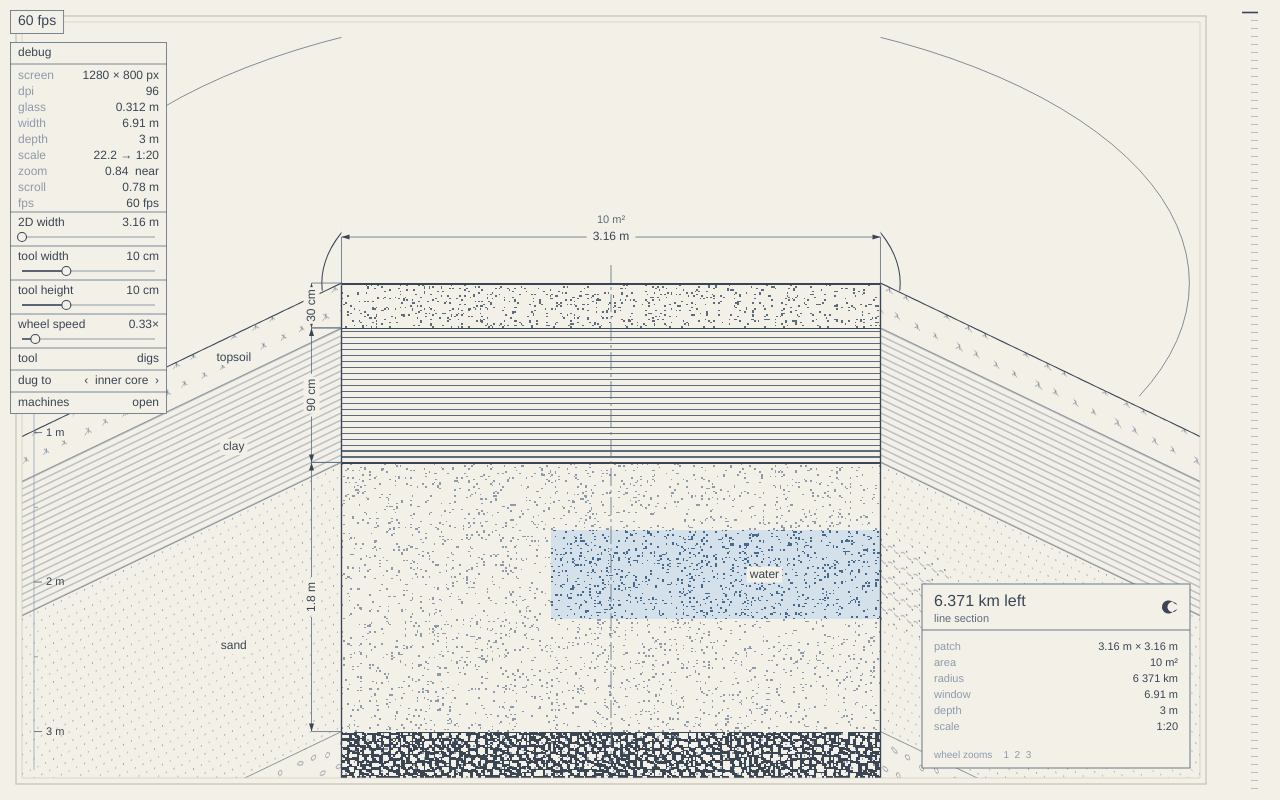
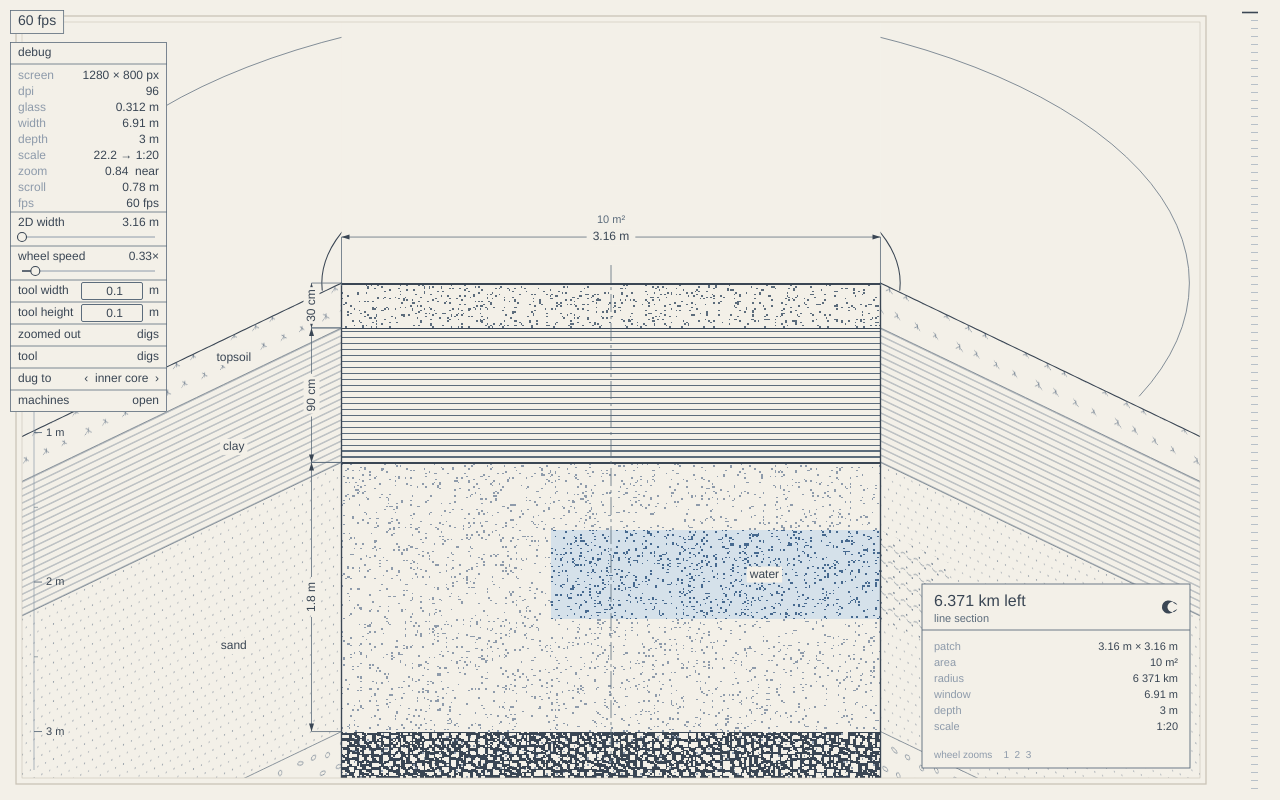
Before and after one commit to Sebastians-AI-Bot/6371km-left, a plain HTML site: page opus-merge/index.html in a window 1280 px wide. Drawn offline with Linux system fonts and the light colour scheme.

Commit message:
opus-merge: tool works at any zoom (debug toggle), tool width/height as metre fields
Co-authored-by: Sebastians-AI-Bot <Sebastians-AI-Bot@users.noreply.github.com>

```diff
--- a/opus-merge/index.html
+++ b/opus-merge/index.html
@@ -18,6 +18,20 @@
     cursor: crosshair;
     touch-action: none;
   }
+  /* Tool size fields; zoom.js places them on the debug panel. */
+  .tool-size {
+    position: fixed;
+    display: none;
+    box-sizing: border-box;
+    width: 62px;
+    height: 18px;
+    padding: 0 4px;
+    border: 1px solid;
+    border-radius: 2px;
+    background: transparent;
+    font: 12px ui-sans-serif, "Helvetica Neue", Helvetica, Arial, sans-serif;
+    text-align: right;
+  }
 </style>
 <script>
 /* Apply a saved dark ground before the first paint. The colour is the
@@ -36,6 +50,8 @@
 </head>
 <body>
 <canvas id="sheet" aria-label="Line section from a 10 square metre patch out to a cut through the Earth"></canvas>
+<input class="tool-size" id="toolW" type="number" min="0.01" max="10" step="0.01" aria-label="Tool width in metres">
+<input class="tool-size" id="toolH" type="number" min="0.01" max="10" step="0.01" aria-label="Tool height in metres">
 <script src="../dig/sim.js"></script>
 <script src="../dig/paint.js"></script>
 <script src="ground.js"></script>
--- a/opus-merge/zoom.js
+++ b/opus-merge/zoom.js
@@ -107,6 +107,8 @@
   var toolW = 10;
   var toolH = 10;
   var destroyTool = false;
+  /* Off, the tool only works once the cells are drawn. */
+  var digFar = true;
   var digHover = null;
   var digReach = { key: "", ok: false, at: 0 };
   var simLast = 0;
@@ -2068,6 +2070,7 @@
   var debugHit = null;
   var machinesHit = null;
   var toolModeHit = null;
+  var digFarHit = null;
   var digUpHit = null;
   var digDownHit = null;
   /* Shift turns the wheel at 1×, whatever the slider says. */
@@ -2082,18 +2085,6 @@
       text: function (w) { return formatLength(w); }
     },
     {
-      label: "tool width", min: 0.01, max: 10,
-      get: function () { return toolW / 100; },
-      set: function (m) { toolW = clamp(Math.round(m * 100), 1, 1000); },
-      text: function (m) { return formatLength(m); }
-    },
-    {
-      label: "tool height", min: 0.01, max: 10,
-      get: function () { return toolH / 100; },
-      set: function (m) { toolH = clamp(Math.round(m * 100), 1, 1000); },
-      text: function (m) { return formatLength(m); }
-    },
-    {
       label: "wheel speed", min: 0.25, max: 4,
       get: function () { return wheelSpeed; },
       set: function (k) { wheelSpeed = k; },
@@ -2102,6 +2093,32 @@
   ];
   var sliderHits = [];
   var sliderDrag = null;
+
+  /* Tool size fields in metres, laid over the debug panel. */
+  function sizeField(id, get, set) {
+    var el = document.getElementById(id);
+    el.value = get() / 100;
+    el.addEventListener("input", function () {
+      var m = Number(el.value);
+      if (m > 0) set(clamp(Math.round(m * 100), 1, 1000));
+    });
+    el.addEventListener("change", function () { el.value = get() / 100; });
+    return { el: el, at: "" };
+  }
+  var toolWField = sizeField("toolW", function () { return toolW; }, function (cm) { toolW = cm; });
+  var toolHField = sizeField("toolH", function () { return toolH; }, function (cm) { toolH = cm; });
+
+  function placeField(f, x, y, show) {
+    var at = show ? x + "," + y + "," + INK : "";
+    if (at === f.at) return;
+    f.at = at;
+    f.el.style.display = show ? "block" : "none";
+    if (!show) return;
+    f.el.style.left = x + "px";
+    f.el.style.top = y + "px";
+    f.el.style.color = INK;
+    f.el.style.borderColor = MID;
+  }
 
   function sliderT(sl) {
     return Math.log(sl.get() / sl.min) / Math.log(sl.max / sl.min);
@@ -2143,12 +2160,16 @@
     var controlH = 22;
     var sliderH = 34;
     var w = Math.ceil(maxW + pad * 2);
-    var h = debugOpen ? headH + 4 + rows.length * rowH + SLIDERS.length * sliderH + controlH * 3 : headH;
+    var h = debugOpen ? headH + 4 + rows.length * rowH + SLIDERS.length * sliderH + controlH * 6 : headH;
     var x = 10;
     var y = 42;
     debugHit = { x: x, y: y, w: w, h: headH };
     machinesHit = debugOpen ? { x: x, y: y + h - controlH, w: w, h: controlH } : null;
     toolModeHit = debugOpen ? { x: x, y: y + h - controlH * 3, w: w, h: controlH } : null;
+    digFarHit = debugOpen ? { x: x, y: y + h - controlH * 4, w: w, h: controlH } : null;
+    var fieldY = y + h - controlH * 6;
+    placeField(toolWField, x + w - pad - 78, fieldY + 2, debugOpen);
+    placeField(toolHField, x + w - pad - 78, fieldY + controlH + 2, debugOpen);
     var digY = y + h - controlH * 2;
     digUpHit = debugOpen ? { x: x + w - pad - ctx.measureText(digText).width - 4, y: digY, w: 22, h: controlH } : null;
     digDownHit = debugOpen ? { x: x + w - pad - 18, y: digY, w: 22, h: controlH } : null;
@@ -2232,6 +2253,12 @@
     ctx.lineTo(x + w, machinesHit.y);
     ctx.moveTo(x, toolModeHit.y);
     ctx.lineTo(x + w, toolModeHit.y);
+    ctx.moveTo(x, digFarHit.y);
+    ctx.lineTo(x + w, digFarHit.y);
+    ctx.moveTo(x, fieldY);
+    ctx.lineTo(x + w, fieldY);
+    ctx.moveTo(x, fieldY + controlH);
+    ctx.lineTo(x + w, fieldY + controlH);
     ctx.stroke();
     setFont(12, 500);
     ctx.fillStyle = INK;
@@ -2250,6 +2277,16 @@
     ctx.fillText("tool", x + pad, toolModeHit.y + controlH / 2);
     ctx.textAlign = "right";
     ctx.fillText(destroyTool ? "destroys all" : "digs", x + w - pad, toolModeHit.y + controlH / 2);
+    ctx.textAlign = "left";
+    ctx.fillText("zoomed out", x + pad, digFarHit.y + controlH / 2);
+    ctx.textAlign = "right";
+    ctx.fillText(digFar ? "digs" : "no tool", x + w - pad, digFarHit.y + controlH / 2);
+    ctx.textAlign = "left";
+    ctx.fillText("tool width", x + pad, fieldY + controlH / 2);
+    ctx.fillText("tool height", x + pad, fieldY + controlH * 1.5);
+    ctx.textAlign = "right";
+    ctx.fillText("m", x + w - pad, fieldY + controlH / 2);
+    ctx.fillText("m", x + w - pad, fieldY + controlH * 1.5);
     ctx.restore();
   }
 
@@ -2612,20 +2649,35 @@
     return digReach.ok;
   }
 
+  function inWindow(fp) {
+    var ring = DIG.RING;
+    return fp.x0 >= ring && fp.y0 >= ring && fp.x1 < DIG.W - ring && fp.y1 < DIG.H - ring;
+  }
+
+  /* Outside the window only the untouched ground is known. */
+  var genCell = { mat: 0, flag: 0, shade: 0, clump: 0 };
+  function groundAt(c) {
+    var o = DIG.origin();
+    DIG.world.cell(o.x + Math.floor(c.x), o.y + Math.floor(c.y), genCell);
+    return { mat: genCell.mat, name: DIG.NAMES[genCell.mat] + (genCell.flag & DIG.WET ? " (wet)" : ""), hitsLeft: 1 };
+  }
+
   function drawDigHover(v) {
-    if (!digHover || pan || modalOpen || digLook(v.px) < 0.5) return;
+    if (!digHover || pan || modalOpen || hitRect(debugBox, digHover.x, digHover.y)) return;
+    if (!digFar && digLook(v.px) < 0.5) return;
     var c = digCellAt(v, digHover.x, digHover.y);
     if (!c) return;
     var fp = DIG.footprint(c.x, c.y, toolW, toolH);
-    var ok = digReachOf(fp);
+    var inside = inWindow(fp);
+    var ok = !inside || digReachOf(fp);
     var x0 = c.f.sx(fp.x0), y0 = c.f.sy(fp.y0);
     var x1 = c.f.sx(fp.x1 + 1), y1 = c.f.sy(fp.y1 + 1);
     ctx.save();
     ctx.strokeStyle = ok ? INK : FAINT;
     ctx.lineWidth = 1;
     ctx.setLineDash(ok ? [] : [3, 3]);
-    ctx.strokeRect(Math.round(x0) + 0.5, Math.round(y0) + 0.5, Math.max(1, Math.round(x1 - x0)), Math.max(1, Math.round(y1 - y0)));
-    var here = DIG.at(c.x, c.y);
+    ctx.strokeRect(Math.round(x0) + 0.5, Math.round(y0) + 0.5, Math.max(3, Math.round(x1 - x0)), Math.max(3, Math.round(y1 - y0)));
+    var here = inside ? DIG.at(c.x, c.y) : groundAt(c);
     var parts = [];
     if (here && here.mat !== DIG.AIR) {
       parts.push(here.name + (ok && !destroyTool && here.hitsLeft > 1 ? ", " + here.hitsLeft + " hits" : ""));
@@ -2646,14 +2698,22 @@
     ctx.restore();
   }
 
+  /* Zoomed out the window is not under the view, so it is moved to the
+     click first. */
   function digAt(sx, sy) {
     var v = viewOf(currentWorldW());
-    if (digLook(v.px) < 0.5) return false;
+    if (!digFar && digLook(v.px) < 0.5) return false;
     var c = digCellAt(v, sx, sy);
     if (!c) return false;
-    if (DIG.dig(c.x, c.y, toolW, toolH, destroyTool).ok) {
-      var o = DIG.origin();
-      var fp = DIG.footprint(c.x, c.y, toolW, toolH);
+    var o = DIG.origin();
+    var wx = o.x + c.x, wy = o.y + c.y;
+    if (!inWindow(DIG.footprint(c.x, c.y, toolW, toolH))) {
+      DIG.slide(Math.round((c.x - DIG.W / 2) / DIG.CS), Math.round((c.y - DIG.H / 2) / DIG.CS));
+      o = DIG.origin();
+    }
+    var cx = wx - o.x, cy = wy - o.y;
+    if (DIG.dig(cx, cy, toolW, toolH, destroyTool).ok) {
+      var fp = DIG.footprint(cx, cy, toolW, toolH);
       var reach = Math.max(Math.abs(o.x + fp.x0), Math.abs(o.x + fp.x1 + 1)) / 100;
       faceGoal = clamp(Math.max(faceGoal, reach + FACE_ROOM), FACE_MIN / 2, FACE_MAX / 2);
     }
@@ -4114,7 +4174,7 @@
       canvas.style.cursor = "ew-resize";
       return;
     }
-    if (pointerOnDebug(p.x, p.y) || hitRect(machinesHit, p.x, p.y) || hitRect(toolModeHit, p.x, p.y) || pointerOnTheme(p.x, p.y) ||
+    if (pointerOnDebug(p.x, p.y) || hitRect(machinesHit, p.x, p.y) || hitRect(toolModeHit, p.x, p.y) || hitRect(digFarHit, p.x, p.y) || pointerOnTheme(p.x, p.y) ||
       hitRect(digUpHit, p.x, p.y) || hitRect(digDownHit, p.x, p.y)) {
       canvas.style.cursor = "pointer";
       return;
@@ -4130,6 +4190,7 @@
   });
 
   window.addEventListener("mousedown", function (event) {
+    if (event.target.tagName === "INPUT") return;
     var p = pointerXY(event);
     if ((event.button === 1 || event.button === 2) && !modalOpen) {
       pan = { x: p.x, y: p.y, panX: panX, top: viewOf(currentWorldW()).top };
@@ -4148,6 +4209,11 @@
       event.preventDefault();
       return;
     }
+    if (hitRect(digFarHit, p.x, p.y)) {
+      digFar = !digFar;
+      event.preventDefault();
+      return;
+    }
     if (hitRect(machinesHit, p.x, p.y)) {
       modalOpen = true;
       event.preventDefault();
@@ -4177,6 +4243,7 @@
       event.preventDefault();
       return;
     }
+    if (debugOpen && hitRect(debugBox, p.x, p.y)) return;
     if (!pointerOnStrip(p.x, p.y)) {
       if (digAt(p.x, p.y)) event.preventDefault();
       return;
@@ -4200,6 +4267,7 @@
   });
 
   window.addEventListener("keydown", function (event) {
+    if (event.target.tagName === "INPUT") return;
     var key = event.key;
     if (modalOpen && key === "Escape") {
       modalOpen = false;
```
